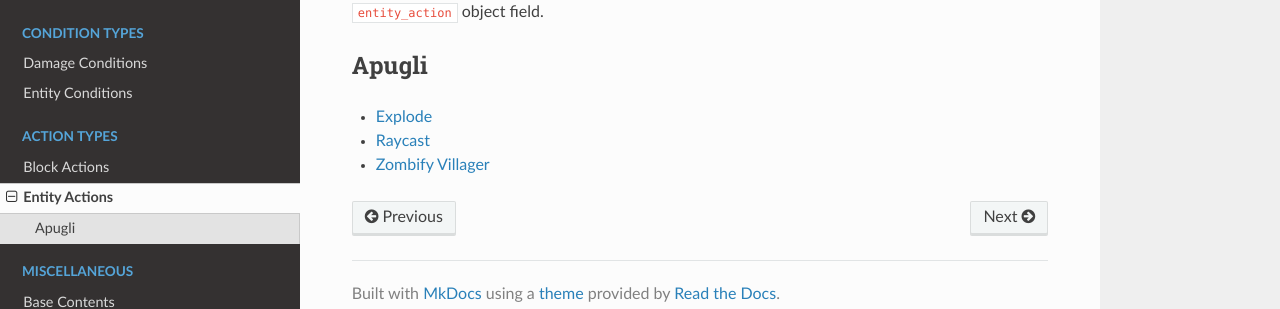
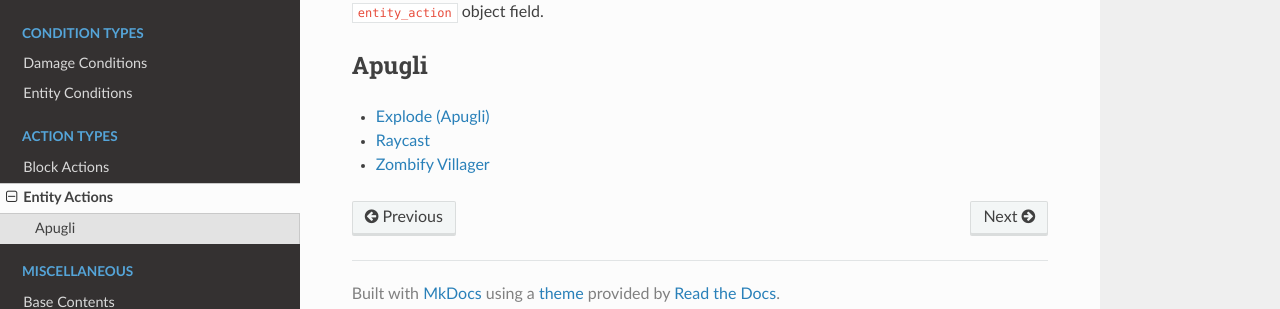
Before and after one commit to MerchantPug/apugli-docs, an MkDocs documentation site: the page built from docs/types/entity_action_types.md, in a window 1280 px wide. Shown: the part 233-542 px from the top of the page. Built offline with MkDocs 1.6.1, drawn with Linux system fonts in a browser that asks for light colours; nearby versions of some CDN libraries.

Commit message:
Update entity_action_types.md

```diff
--- a/docs/types/entity_action_types.md
+++ b/docs/types/entity_action_types.md
@@ -8,6 +8,6 @@ date: 2022-01-08
 Entity Action Types operate on an Entity. Some more specific actions only have an effect on more specific entity types (e.g. [Exhaust (Entity Action Type)](https://origins.readthedocs.io/en/latest/types/entity_action_types/exhaust/) only works on a `PlayerEntity`, as other entities do not have a hunger bar). These are available to power/action types that provides a `entity_action` object field.
 
 ## Apugli
-- [Explode](explode)
+- [Explode (Apugli)](explode)
 - [Raycast](raycast)
 - [Zombify Villager](zombify_villager)
```
